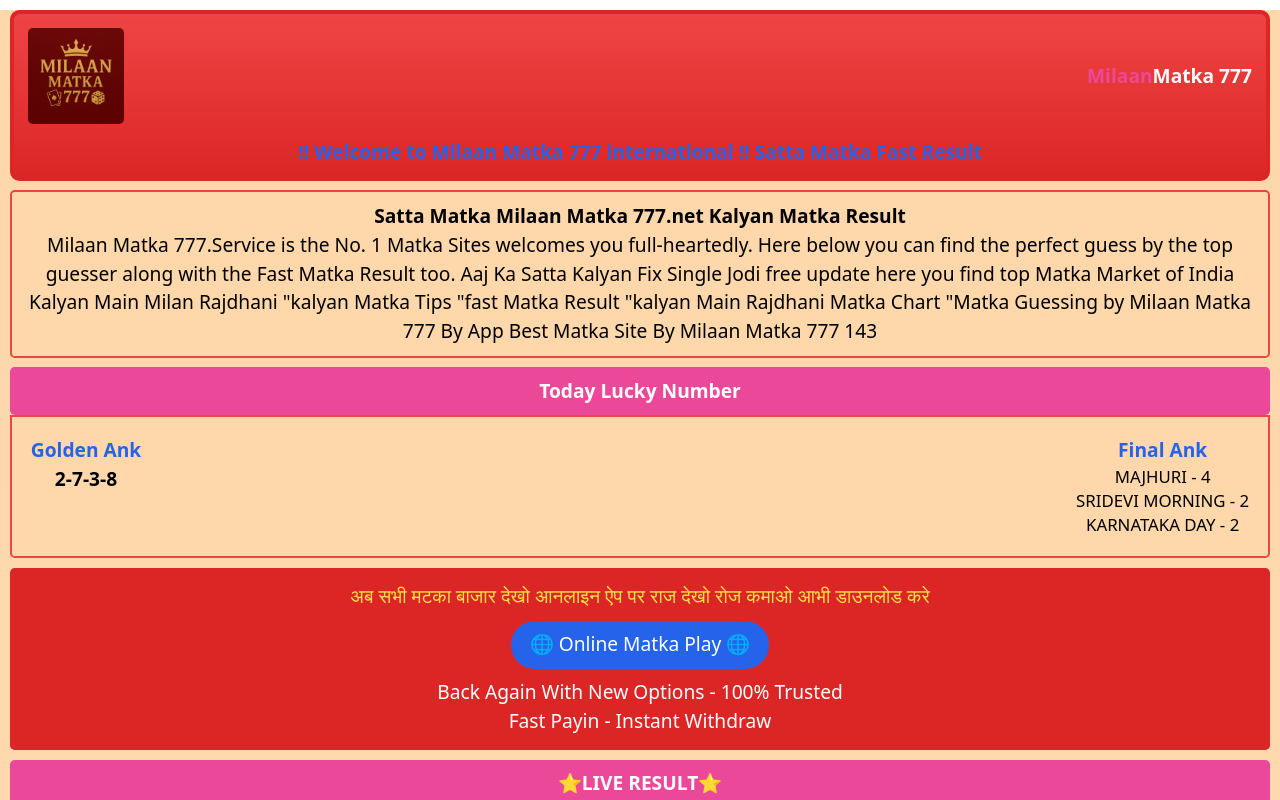
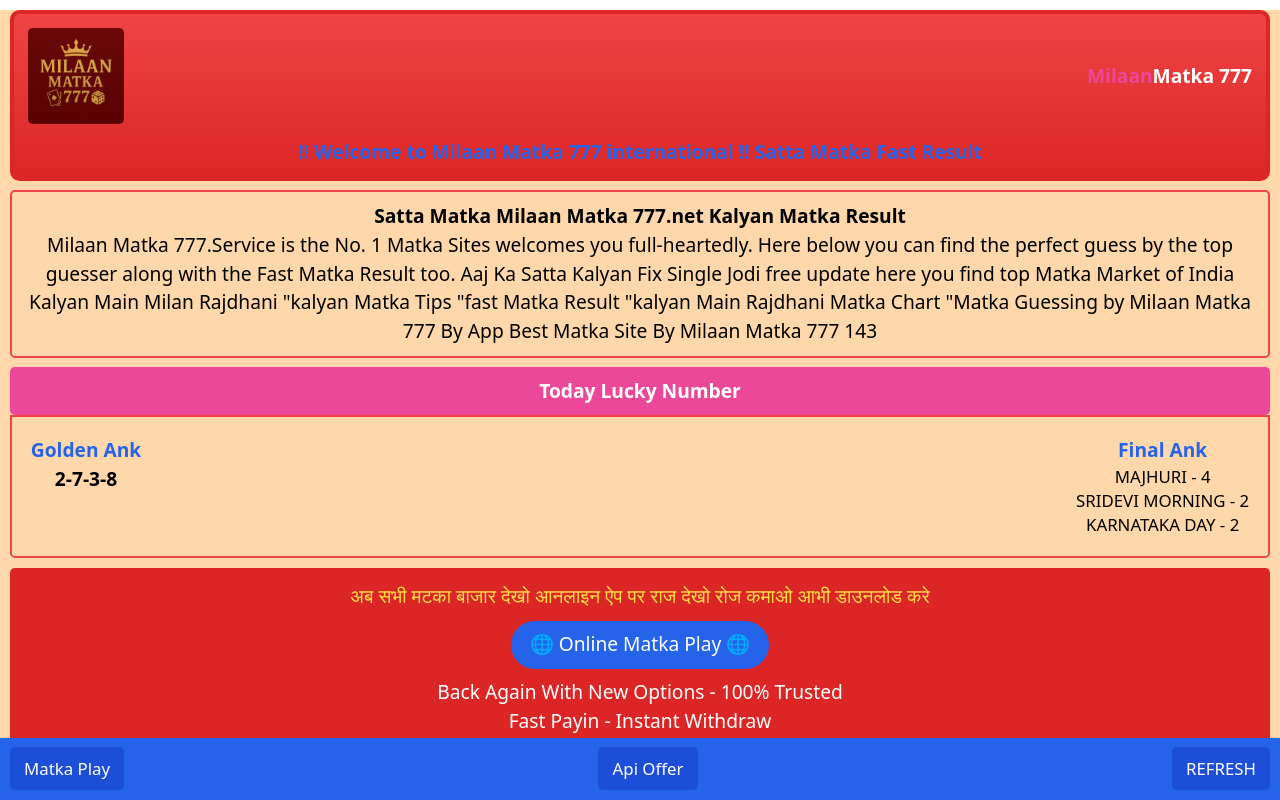
Before and after one commit to milanmatka/milaanmtka777, a React (Vite) app: page / in a window 1280 px wide. Shown: the top 800 px of the page. Built offline with nearby package versions, Linux system fonts and the light colour scheme.

Commit message:
Add popup for downloading Milaan Matka 777 app and update navigation buttons

```diff
--- a/src/pages/SattaMatkaWebsite.jsx
+++ b/src/pages/SattaMatkaWebsite.jsx
@@ -3,6 +3,7 @@
 
 const SattaMatkaWebsite = () => {
   const [currentTime, setCurrentTime] = useState(new Date());
+  const [showPopup, setShowPopup] = useState(false);
 
   useEffect(() => {
     const timer = setInterval(() => {
@@ -132,7 +133,13 @@
       <div className="mx-2 mt-2 bg-red-600 text-white text-center py-3 rounded">
         <div className="text-yellow-300 mb-2">अब सभी मटका बाजार देखो आनलाइन ऐप पर राज देखो रोज कमाओ आभी डाउनलोड करे</div>
         <div className="bg-blue-600 rounded-full px-4 py-2 inline-block mb-2">
-          🌐 Online Matka Play 🌐
+          <a
+            href="https://drive.google.com/file/d/1umNTVp61AXvw1Jl0rP1Pyuo6Sh04MtOY/view?usp=sharing"
+            target="_blank"
+          >
+
+            🌐 Online Matka Play 🌐
+          </a>
         </div>
         <div>Back Again With New Options - 100% Trusted</div>
         <div>Fast Payin - Instant Withdraw</div>
@@ -630,14 +637,49 @@
         </div>
       </div>
 
-      {/* Bottom Navigation
+      {/* Popup for Matka Play Download */}
+      {showPopup && (
+        <div className="fixed inset-0 bg-black bg-opacity-50 flex items-center justify-center z-50">
+          <div className="bg-white rounded-lg p-6 max-w-xs w-full text-center shadow-lg">
+            <h2 className="text-lg font-bold mb-2 text-blue-700">Download Milaan Matka 777 App</h2>
+            <a
+              href="https://drive.google.com/file/d/1umNTVp61AXvw1Jl0rP1Pyuo6Sh04MtOY/view?usp=sharing"
+              target="_blank"
+              rel="noopener noreferrer"
+              className="inline-block bg-blue-600 text-white px-4 py-2 rounded font-bold mb-3"
+            >
+              Download Now
+            </a>
+            <div>
+              <button
+                className="mt-2 px-4 py-1 bg-gray-300 rounded text-gray-800 font-semibold"
+                onClick={() => setShowPopup(false)}
+              >
+                Close
+              </button>
+            </div>
+          </div>
+        </div>
+      )}
+
+      {/* Bottom Navigation */}
       <div className="fixed bottom-0 left-0 right-0 bg-blue-600 text-white p-2 z-50">
         <div className="flex justify-between items-center">
-          <button className="bg-blue-700 px-3 py-2 rounded text-sm">Matka Play</button>
+          <button
+            className="bg-blue-700 px-3 py-2 rounded text-sm"
+            onClick={() => setShowPopup(true)}
+          >
+            Matka Play
+          </button>
           <button className="bg-blue-700 px-3 py-2 rounded text-sm">Api Offer</button>
-          <button className="bg-blue-700 px-3 py-2 rounded text-sm">REFRESH</button>
+          <button
+            className="bg-blue-700 px-3 py-2 rounded text-sm"
+            onClick={() => window.location.reload()}
+          >
+            REFRESH
+          </button>
         </div>
-      </div> */}
+      </div>
 
       {/* Bottom spacing for fixed navigation */}
       <div className="h-16"></div>
```
Also changed, not shown: 2 other files (tests, documents, lock files or other folders).
